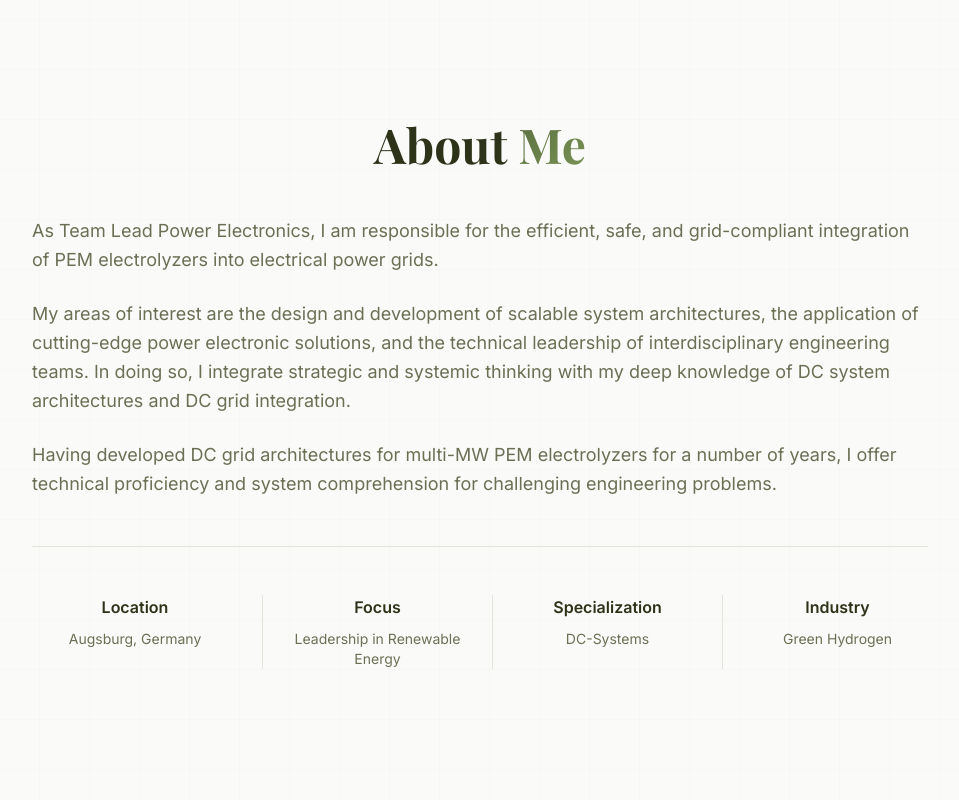
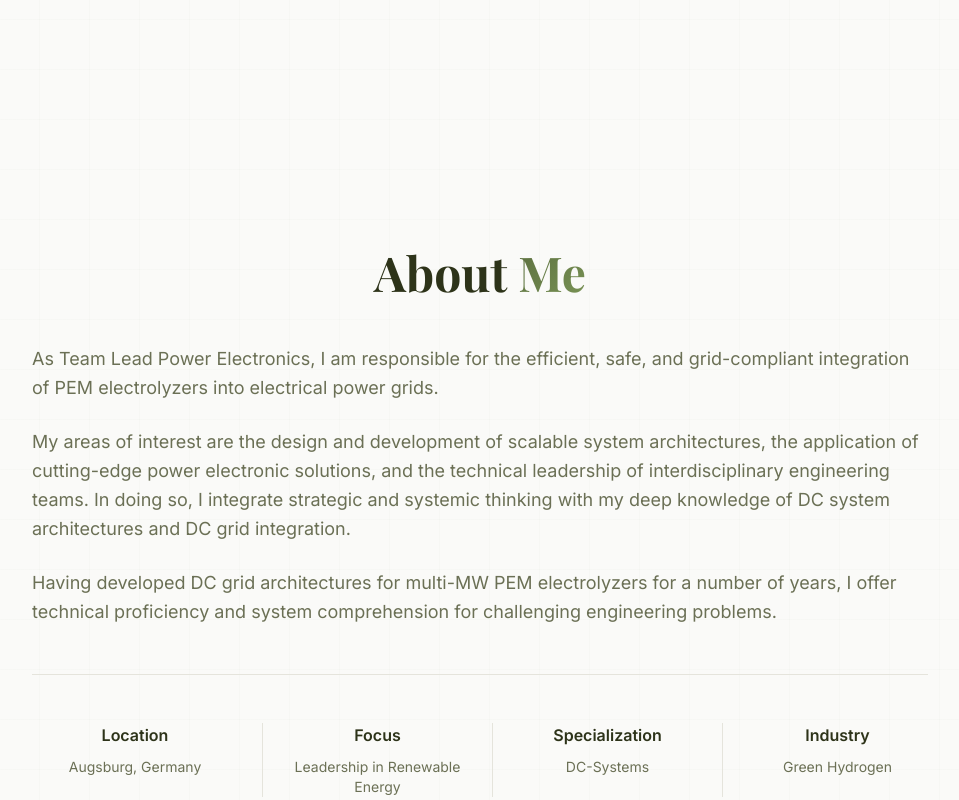
Before and after one commit to st3fan-ar/portfoliowebsite, a Next.js app: page / in a window 1280 px wide. Shown: the part 680-1480 px from the top of the page, without its empty margins (160-1119 px from the left). Built offline with nearby package versions, Linux system fonts and the light colour scheme.

Commit message:
Bugfix: About section was to highly padded

```diff
--- a/src/components/About.tsx
+++ b/src/components/About.tsx
@@ -2,7 +2,7 @@
 
 export default function About() {
   return (
-    <section id="about" className="py-0 px-6">
+    <section id="about" className="py-32 px-6">
       <div className="max-w-4xl mx-auto">
         <h2 className="font-heading text-5xl font-bold mb-12 text-center text-[var(--text-primary)]">
           About <span className="gradient-text">Me</span>
```
